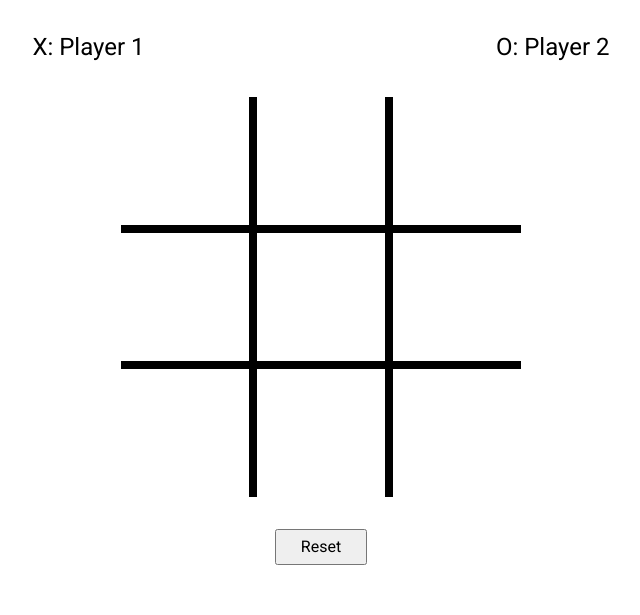
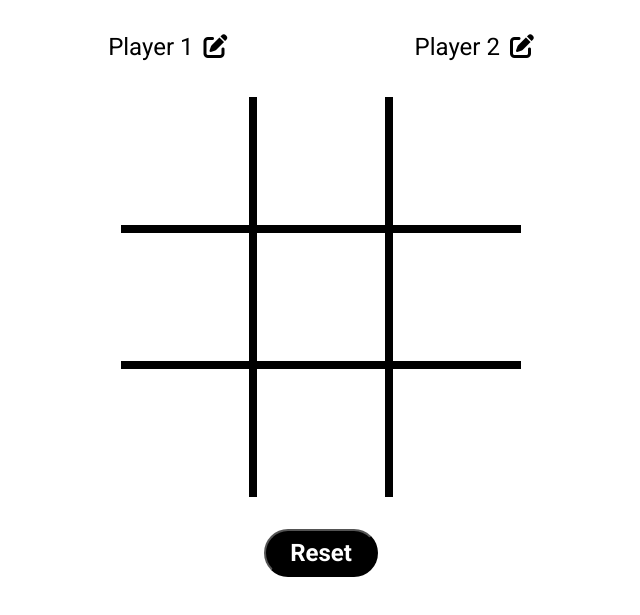
Before and after one commit to wtwingate/odin-tic-tac-toe, a plain HTML site: page index.html in a window 1280 px wide. Both pictures are taken after a click on the button "Reset". Shown: the part 155-770 px from the top of the page, without its empty margins (319-959 px from the left). Drawn offline with Linux system fonts and the light colour scheme.

Commit message:
Allow user to change player names and fix bugs

```diff
--- a/index.html
+++ b/index.html
@@ -11,12 +11,22 @@
       href="https://fonts.googleapis.com/css2?family=Roboto:ital,wght@0,100..900;1,100..900&display=swap"
       rel="stylesheet"
     />
+    <script
+      src="https://kit.fontawesome.com/71bca80628.js"
+      crossorigin="anonymous"
+    ></script>
   </head>
   <body>
     <h1>Tic Tac Toe</h1>
     <div class="info">
-      <p id="player-one"></p>
-      <p id="player-two"></p>
+      <p>
+        <span id="player-one"></span>
+        <i id="edit-player-one" class="fa-solid fa-pen-to-square"></i>
+      </p>
+      <p>
+        <span id="player-two"></span>
+        <i id="edit-player-two" class="fa-solid fa-pen-to-square"></i>
+      </p>
     </div>
     <div class="board">
       <div class="square" data-index="0"></div>
--- a/script.js
+++ b/script.js
@@ -16,9 +16,23 @@ for (const square of squares) {
   });
 }
 
+const editPlayerOne = document.querySelector("#edit-player-one");
+editPlayerOne.addEventListener("click", () => {
+  const newName = prompt("Enter a new name for Player 1:");
+  game.playerOne.name = newName;
+  displayController.render(game);
+});
+
+const editPlayerTwo = document.querySelector("#edit-player-two");
+editPlayerTwo.addEventListener("click", () => {
+  const newName = prompt("Enter a new name for Player 2:");
+  game.playerTwo.name = newName;
+  displayController.render(game);
+});
+
 const resetButton = document.querySelector("button");
 resetButton.addEventListener("click", () => {
-  game = createGame();
+  game.reset();
   displayController.clear();
 });
 
@@ -57,11 +71,18 @@ function createGame() {
     }
   }
 
+  function reset() {
+    board.clear();
+    currentPlayer = playerOne;
+    winner = null;
+    over = false;
+  }
+
   function switchPlayer() {
     currentPlayer = currentPlayer === playerOne ? playerTwo : playerOne;
   }
 
-  return { board, playerOne, playerTwo, takeTurn, isOver, results };
+  return { board, playerOne, playerTwo, takeTurn, isOver, results, reset };
 }
 
 /* Board */
@@ -116,7 +137,13 @@ function createBoard() {
     console.log(board);
   }
 
-  return { squares, placeMark, hasThreeInARow, isFull, print };
+  function clear() {
+    for (let i = 0; i < squares.length; i++) {
+      squares[i] = null;
+    }
+  }
+
+  return { squares, placeMark, hasThreeInARow, isFull, print, clear };
 }
 
 /* Player */
@@ -128,10 +155,10 @@ function createPlayer(name, mark) {
 function createDisplayController() {
   function render(game) {
     const playerOne = document.querySelector("#player-one");
-    playerOne.textContent = `X: ${game.playerOne.name}`;
+    playerOne.textContent = `${game.playerOne.name}`;
 
     const playerTwo = document.querySelector("#player-two");
-    playerTwo.textContent = `O: ${game.playerTwo.name}`;
+    playerTwo.textContent = `${game.playerTwo.name}`;
 
     const squares = document.querySelectorAll(".square");
     for (const square of squares) {
--- a/style.css
+++ b/style.css
@@ -72,6 +72,11 @@ html {
   font-size: 16px;
 }
 
+body {
+  max-width: 800px;
+  margin: 0px auto;
+}
+
 h1 {
   font-size: 5rem;
   text-align: center;
@@ -89,10 +94,21 @@ h1 {
   }
 }
 
+i {
+  margin-left: 4px;
+  cursor: pointer;
+}
+
 button {
   display: block;
   padding: 4px 24px;
   margin: 32px auto;
+  font-size: 1.5rem;
+  font-weight: bold;
+  border-radius: 32px;
+  cursor: pointer;
+  background-color: black;
+  color: white;
 }
 
 .message-display {
```
